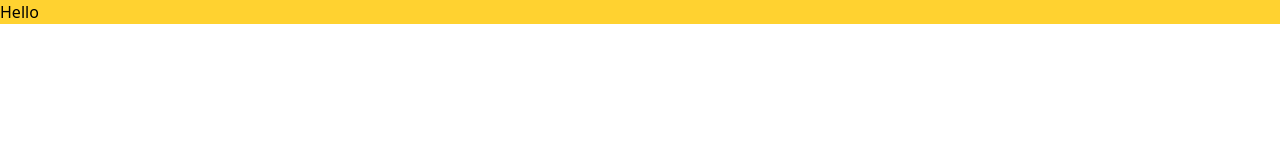
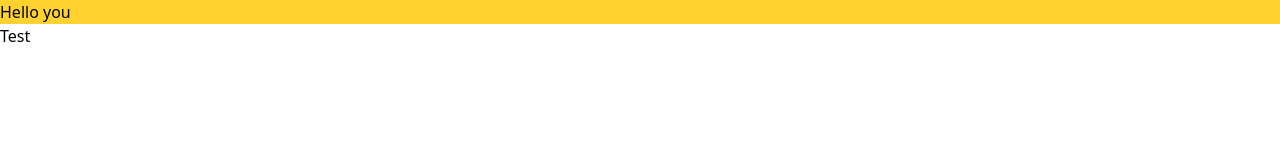
Before and after one commit to elinazwi/Web_Basics, a React (Vite) app in the folder REACT_JS_Frameworks/setup_React/demo/: page / in a window 1280 px wide. Shown: the top 160 px of the page. Built offline with nearby package versions, Linux system fonts and the light colour scheme.

Commit message:
tested if working

```diff
--- a/REACT_JS_Frameworks/setup_React/demo/src/App.jsx
+++ b/REACT_JS_Frameworks/setup_React/demo/src/App.jsx
@@ -8,7 +8,8 @@ function App() {
 
   return (
     <>
-      <h1 className='bg-amber-300'>Hello</h1>
+      <h1 className='bg-amber-300'>Hello you</h1>
+      <div>Test</div>
     </>
   )
 }
```
